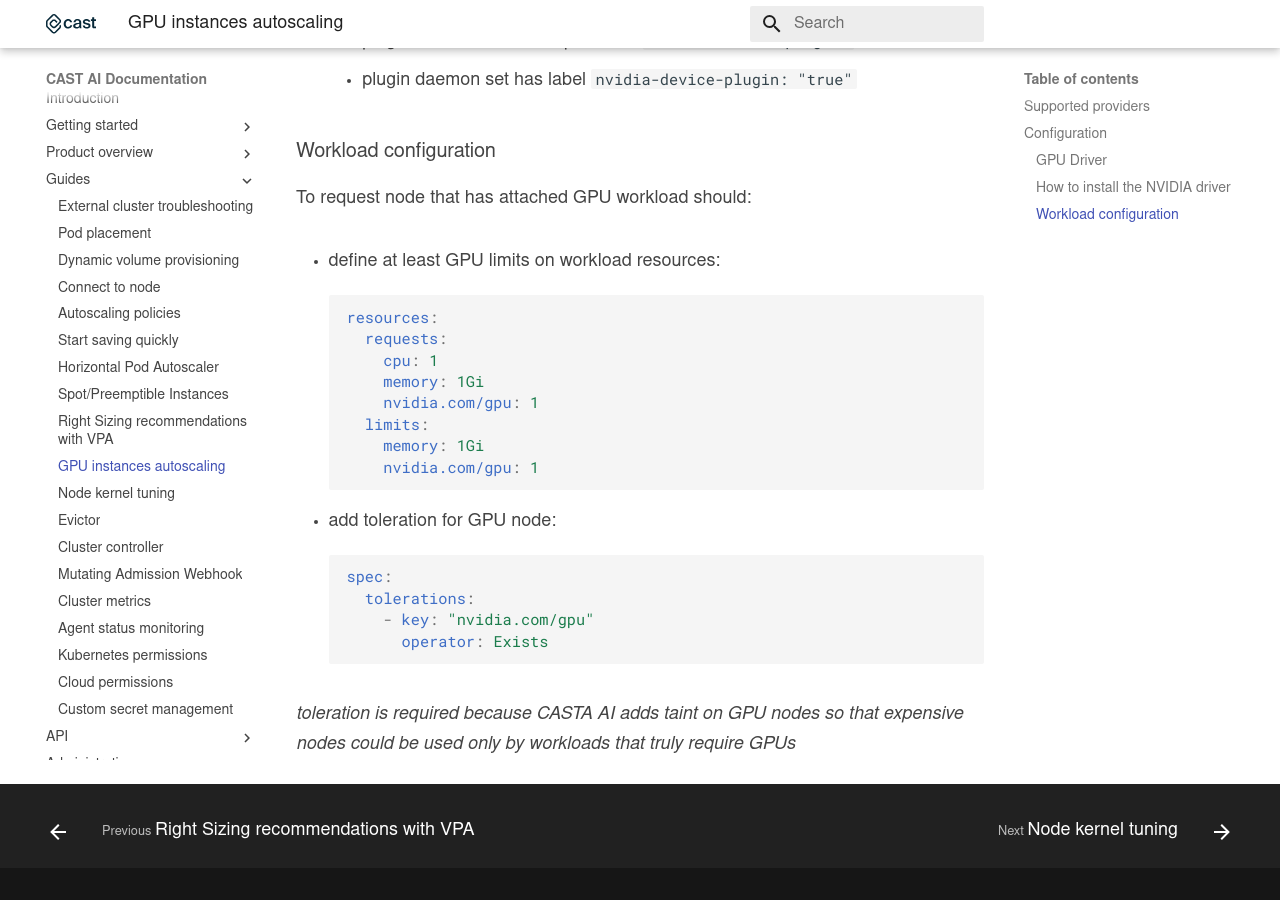
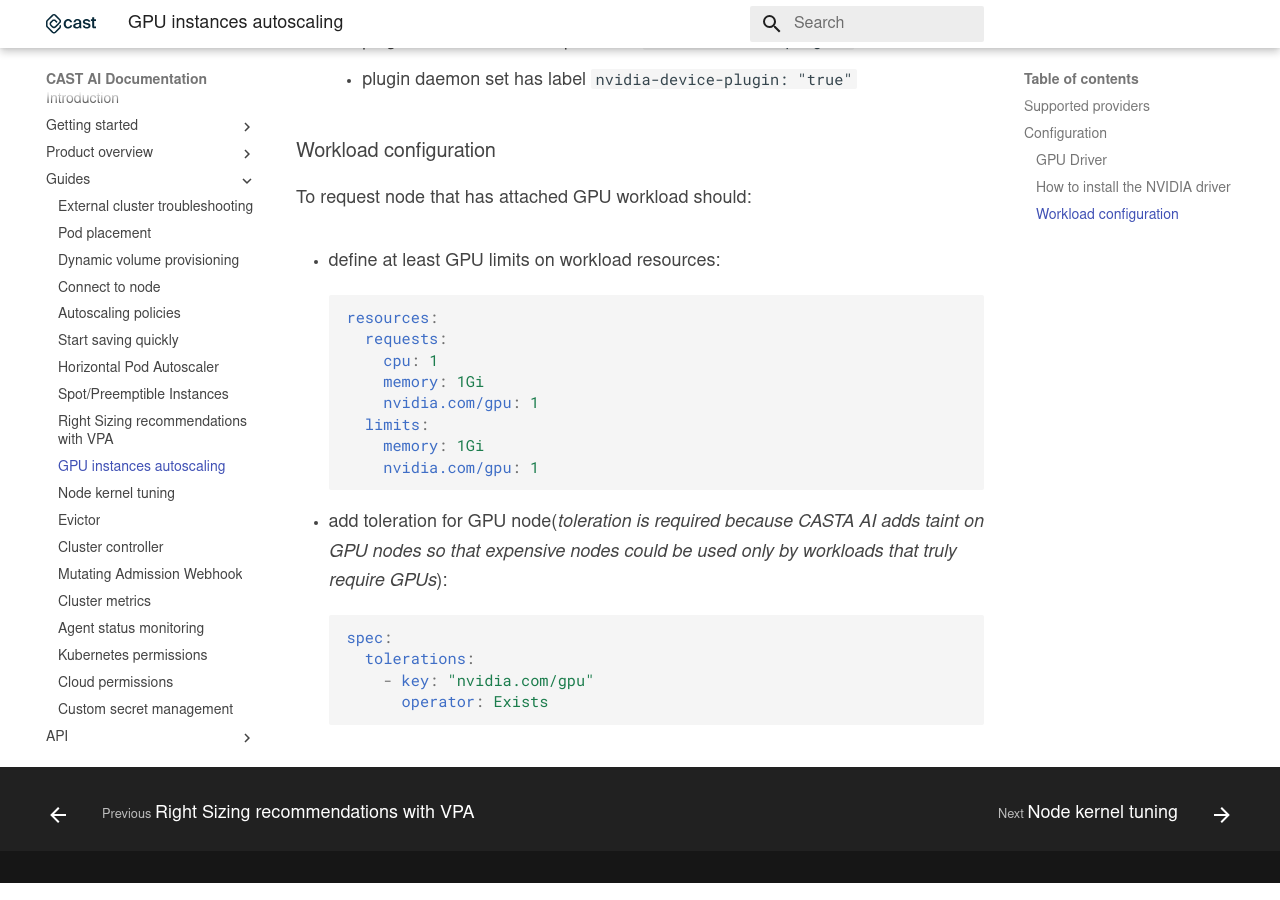
Before and after one commit to castai/docs, an MkDocs documentation site: the page built from docs/guides/gpu.md, in a window 1280 px wide and 900 px high, scrolled down 1360 px. Built offline with MkDocs 1.6.1 and Material for MkDocs 9.7.7, drawn with Linux system fonts in a browser that asks for light colours; some web fonts are replaced; part of the change alters nothing that is shown.

````diff
--- a/docs/guides/gpu.md
+++ b/docs/guides/gpu.md
@@ -60,7 +60,7 @@ To request node that has attached GPU workload should:
         nvidia.com/gpu: 1
     ```
 
-- add toleration for GPU node:
+- add toleration for GPU node(*toleration is required because CASTA AI adds taint on GPU nodes so that expensive nodes could be used only by workloads that truly require GPUs*):
 
     ``` yaml
     spec:
@@ -68,5 +68,3 @@ To request node that has attached GPU workload should:
         - key: "nvidia.com/gpu"
           operator: Exists
     ```
-
-*toleration is required because CASTA AI adds taint on GPU nodes so that expensive nodes could be used only by workloads that truly require GPUs*
````
